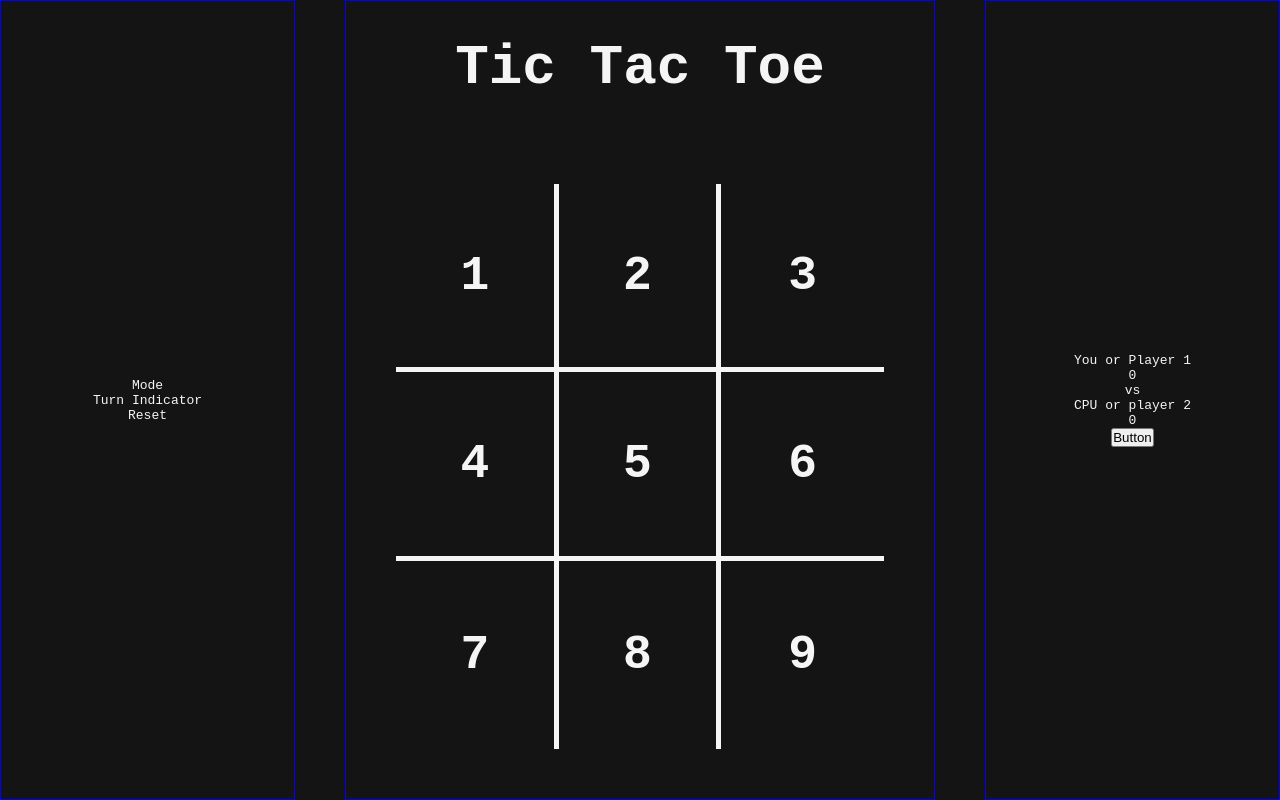
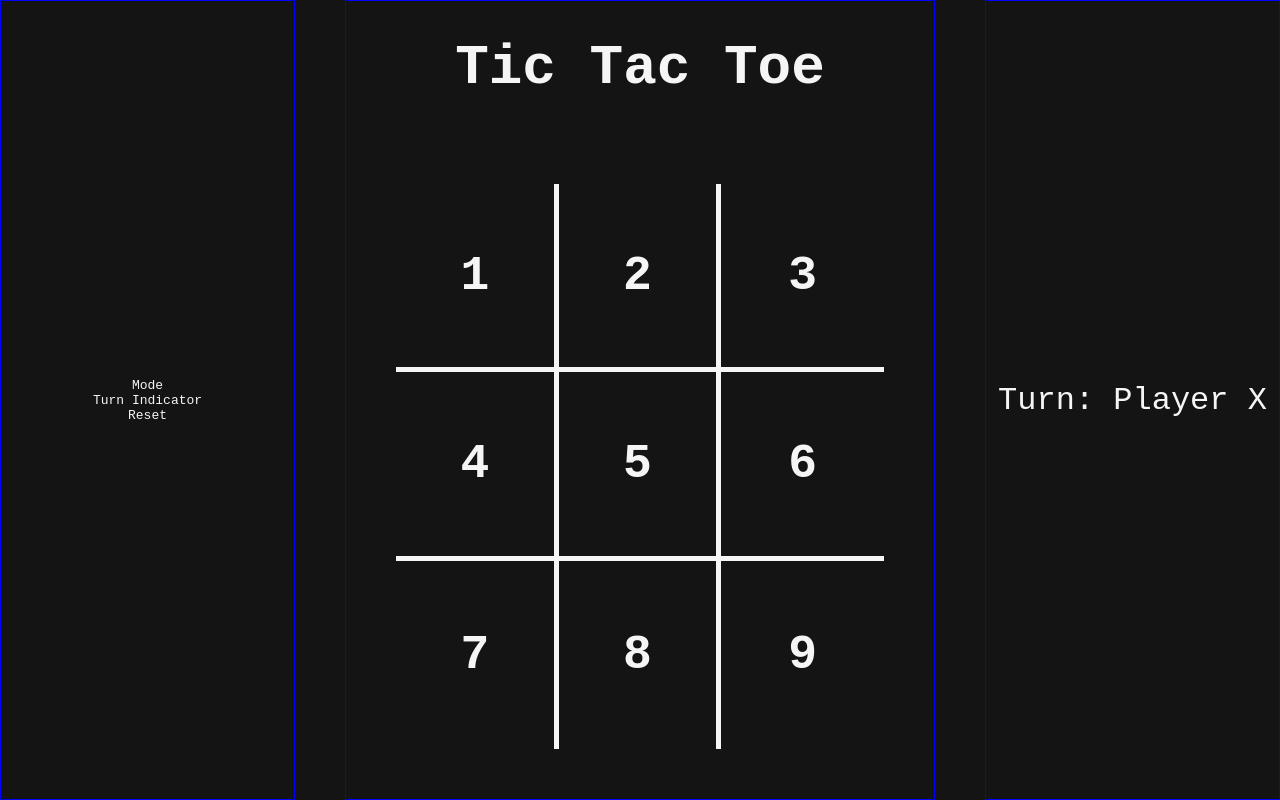
Before and after one commit to preto-phil/Tic-Tac-Toe, a plain HTML site: page index.html in a window 1280 px wide. Drawn offline with Linux system fonts and the light colour scheme.

Commit message:
Turn HTML, CSS and JS added

```diff
--- a/index.html
+++ b/index.html
@@ -25,12 +25,15 @@
   </div>
 
   <div class="right-section">
-    <div class="player">You or Player 1</div>
+
+    <div id="turn"></div>
+
+<!--     <div class="player">You or Player 1</div>
     <div class="player-score">0</div>
     <div class="versus">vs</div>
     <div class="cpu">CPU or player 2</div>
-    <div class="cpu-score">0</div>
-    <div><button id="gridButton">Button</button></div>
+    <div class="cpu-score">0</div> -->
+<!--     <div><button id="gridButton">Button</button></div> -->
 
   </div>
 
--- a/js.js
+++ b/js.js
@@ -13,11 +13,9 @@ const gameBoard = (() => {
 
     if (round < 10) {
       if (remainder === 1) {
-        // display = player 1 turn
         this.innerText = 'X';
         round = round + 1;
       } else {
-        // display player 2 turn
         this.innerText = 'O';
         round = round + 1;
       }
@@ -36,7 +34,8 @@ const gameBoard = (() => {
 
       items[i].classList.add(className);
       items[i].textContent = number;
-      items[i].addEventListener('click', toggleDisplay );
+      items[i].addEventListener('click', toggleDisplay);
+      /* items[i].addEventListener('click', turnPlayers); */
       body.append(items[i]);
     };
   };
@@ -52,6 +51,8 @@ const gameBoard = (() => {
 
 gameBoard.createGameBoard();
 console.log(gameBoard.gameBoardArray);
+
+
 
 
 // Factory Function to create player info
@@ -71,3 +72,10 @@ const player1 = player('P1', 'X'); // change that player inputs it in Phase 1
 const player2 = player('P2', 'O'); // change that player inputs it in Phase 1
 
 //// Experimental Area
+
+const turnDiv = document.getElementById('turn');
+const turnText = turnDiv.innerHTML;
+
+if (turnText === '') {
+  turnDiv.innerHTML = 'Turn: Player X';
+}
--- a/style.css
+++ b/style.css
@@ -159,3 +159,8 @@ body {
   flex-direction: column;
 
 }
+
+#turn {
+  font-size: 2rem;
+
+}
```
